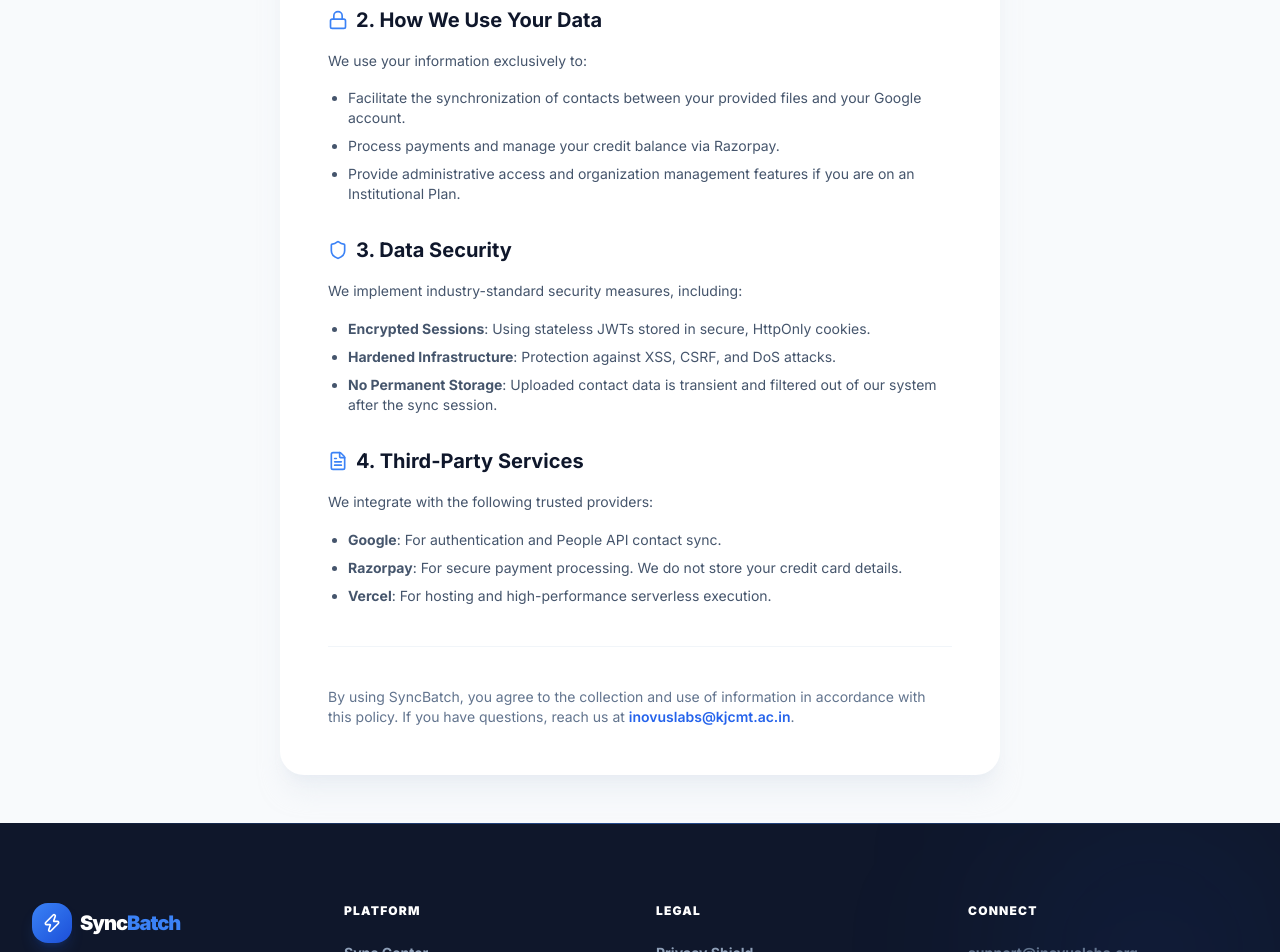
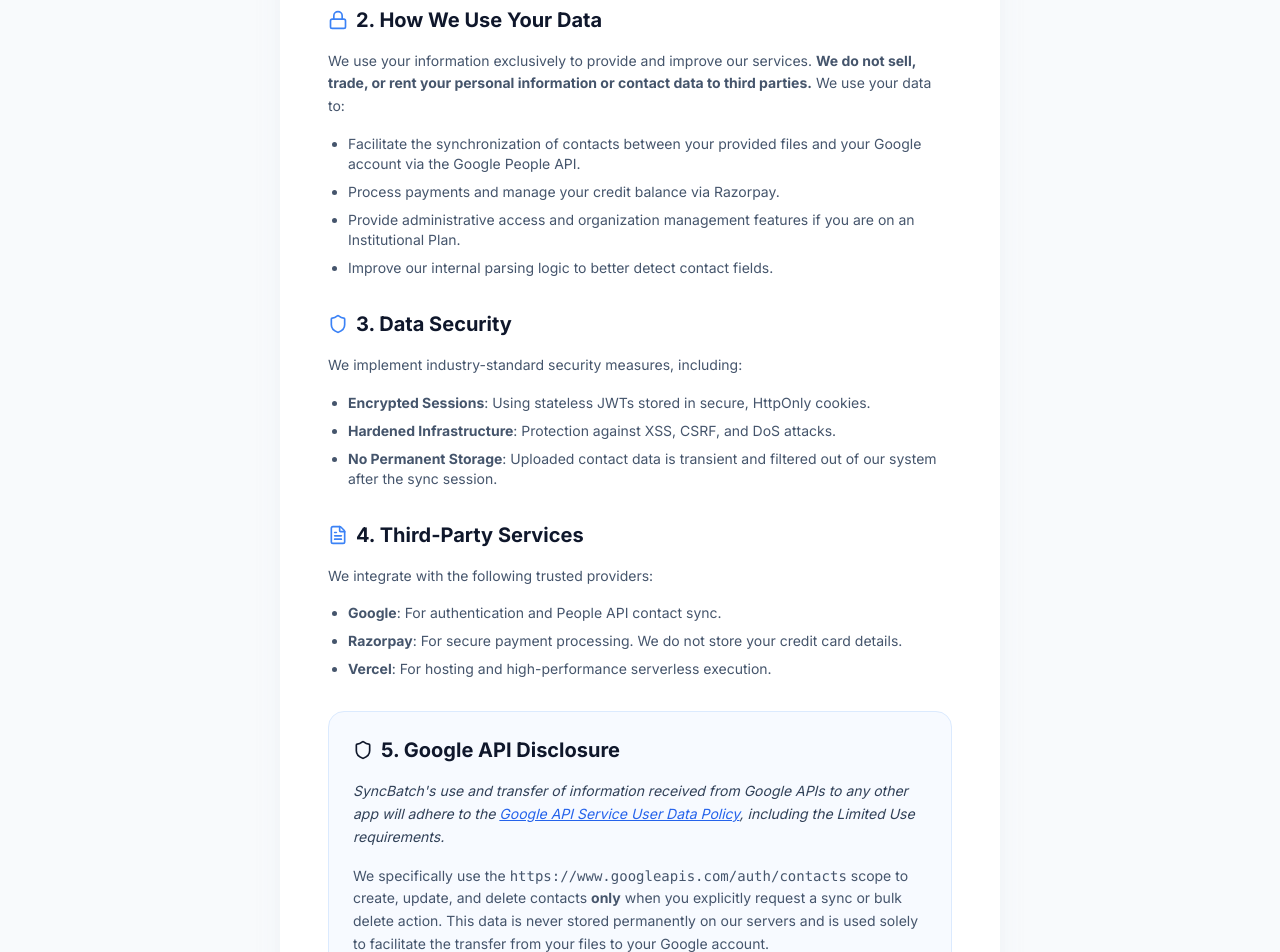
Before and after one commit to Amith-Abey-Stephen/SyncBatch, a Next.js app: page /privacy in a window 1280 px wide. Shown: the part 500-1452 px from the top of the page. Built offline with nearby package versions, Linux system fonts and the light colour scheme; no server answers.

Commit message:
update: privacy

```diff
--- a/src/app/privacy/page.js
+++ b/src/app/privacy/page.js
@@ -43,12 +43,13 @@
                   2. How We Use Your Data
                 </h2>
                 <p className="text-slate-600 leading-relaxed text-sm">
-                  We use your information exclusively to:
+                  We use your information exclusively to provide and improve our services. <strong>We do not sell, trade, or rent your personal information or contact data to third parties.</strong> We use your data to:
                 </p>
                 <ul className="list-disc pl-5 mt-4 space-y-2 text-slate-600 text-sm">
-                  <li>Facilitate the synchronization of contacts between your provided files and your Google account.</li>
+                  <li>Facilitate the synchronization of contacts between your provided files and your Google account via the Google People API.</li>
                   <li>Process payments and manage your credit balance via Razorpay.</li>
                   <li>Provide administrative access and organization management features if you are on an Institutional Plan.</li>
+                  <li>Improve our internal parsing logic to better detect contact fields.</li>
                 </ul>
               </section>
 
@@ -82,6 +83,22 @@
                 </ul>
               </section>
 
+              <section className="bg-primary-50/50 p-6 rounded-2xl border border-primary-100">
+                <h2 className="text-xl font-bold text-slate-900 mb-4 flex items-center gap-2 text-primary-700">
+                  <Shield className="w-5 h-5" />
+                  5. Google API Disclosure
+                </h2>
+                <p className="text-slate-700 leading-relaxed text-sm italic">
+                  SyncBatch's use and transfer of information received from Google APIs to any other app will adhere to the
+                  <a href="https://developers.google.com/terms/api-services-user-data-policy#additional_requirements_for_specific_api_scopes" target="_blank" className="text-primary-600 underline ml-1">
+                    Google API Service User Data Policy
+                  </a>, including the Limited Use requirements.
+                </p>
+                <p className="text-slate-600 leading-relaxed text-sm mt-4">
+                  We specifically use the <code>https://www.googleapis.com/auth/contacts</code> scope to create, update, and delete contacts <strong>only</strong> when you explicitly request a sync or bulk delete action. This data is never stored permanently on our servers and is used solely to facilitate the transfer from your files to your Google account.
+                </p>
+              </section>
+
               <div className="pt-10 border-t border-slate-100 mt-10">
                 <p className="text-sm text-slate-500">
                   By using SyncBatch, you agree to the collection and use of information in accordance with this policy. If you have questions, reach us at <span className="font-semibold text-primary-600">inovuslabs@kjcmt.ac.in</span>.
```
